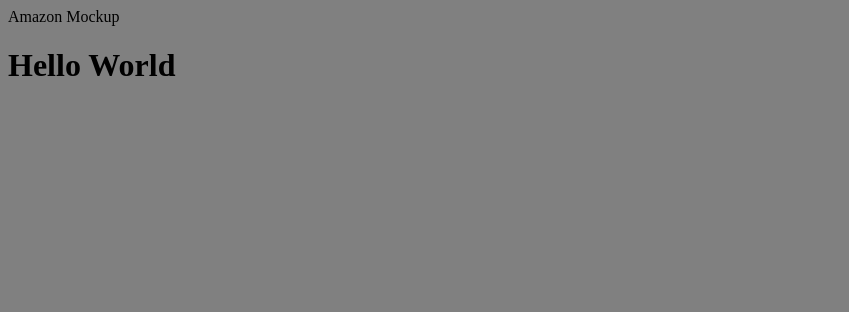
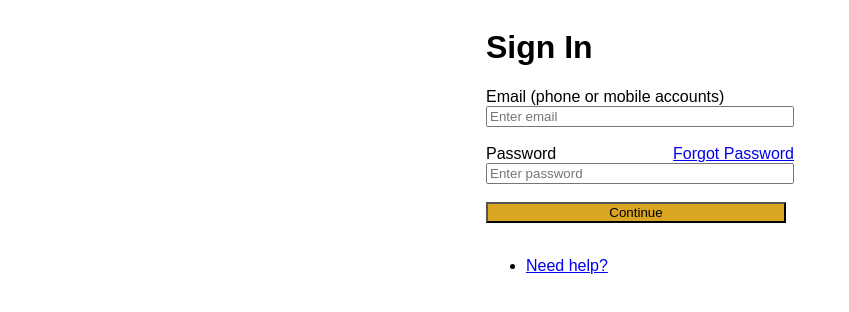
Before and after one commit to lholtzclaw/amazon_mockup, a plain HTML site: page index.html in a window 1280 px wide. Shown: the whole page, without its empty margins (0-849 px from the left). Drawn offline with Linux system fonts and the light colour scheme.

Commit message:
Second Commit

```diff
--- a/css/main.css
+++ b/css/main.css
@@ -1,3 +1,40 @@
-body{
-    background-color: gray;
+.body {
+    font-family: Arial, Helvetica, sans-serif;
+    display: flex;
+
 }
+
+.container {
+    /* width: 80%; */
+    display: flex;
+    flex-direction: column;
+    margin:auto;
+    min-width: 300px;
+}
+
+.button {
+    background-color: goldenrod;
+    display: block;
+    min-width: 300px;
+
+}
+
+.email_box {
+    min-width: 300px;
+
+}
+
+.password_box {
+    min-width: 300px;
+    justify-content: space-between;
+    flex-direction: row;
+    align-items: center;
+
+}
+
+.forgot_password {
+    flex-direction: row;
+    justify-content: space-between;
+    align-items: center;
+    display: flex;
+}
--- a/index.html
+++ b/index.html
@@ -4,11 +4,37 @@
     <meta charset="UTF-8">
     <meta http-equiv="X-UA-Compatible" content="IE=edge">
     <meta name="viewport" content="width=device-width, initial-scale=1.0">
-    <link rel="stylesheet" href="./css/main.css"
+    <link rel="stylesheet" href="./css/main.css">
     <title>Amazon Mockup</title>
 </head>
-<body>
-    <h1>Hello World</h1>
+<body class="body">
+
+    <div class="container">
+        <h1>Sign In</h1>
+
+
+        <form action="Placeholder" method="POST">
+            <label for="email">Email (phone or mobile accounts)</strong></label>
+            <br>
+            <input class="email_box" type="text" id="email" placeholder="Enter email">
+            <br>
+            <br>
+            <div class="forgot_password">
+                <label for="text">Password</strong></label>
+                <a href="Type URL here">Forgot Password</a>
+            </div>
+            <input class="password_box" type="text" id="password" placeholder="Enter password">
+            <br>
+            <br>
+            <button class= button type="continue">Continue</button>
+            <br>
+            <ul>
+                <li>
+                    <a href="Type URL here">Need help?</a>
+                </li>
+            </ul>
+        </form>
+
 
 </body>
 </html>
```
